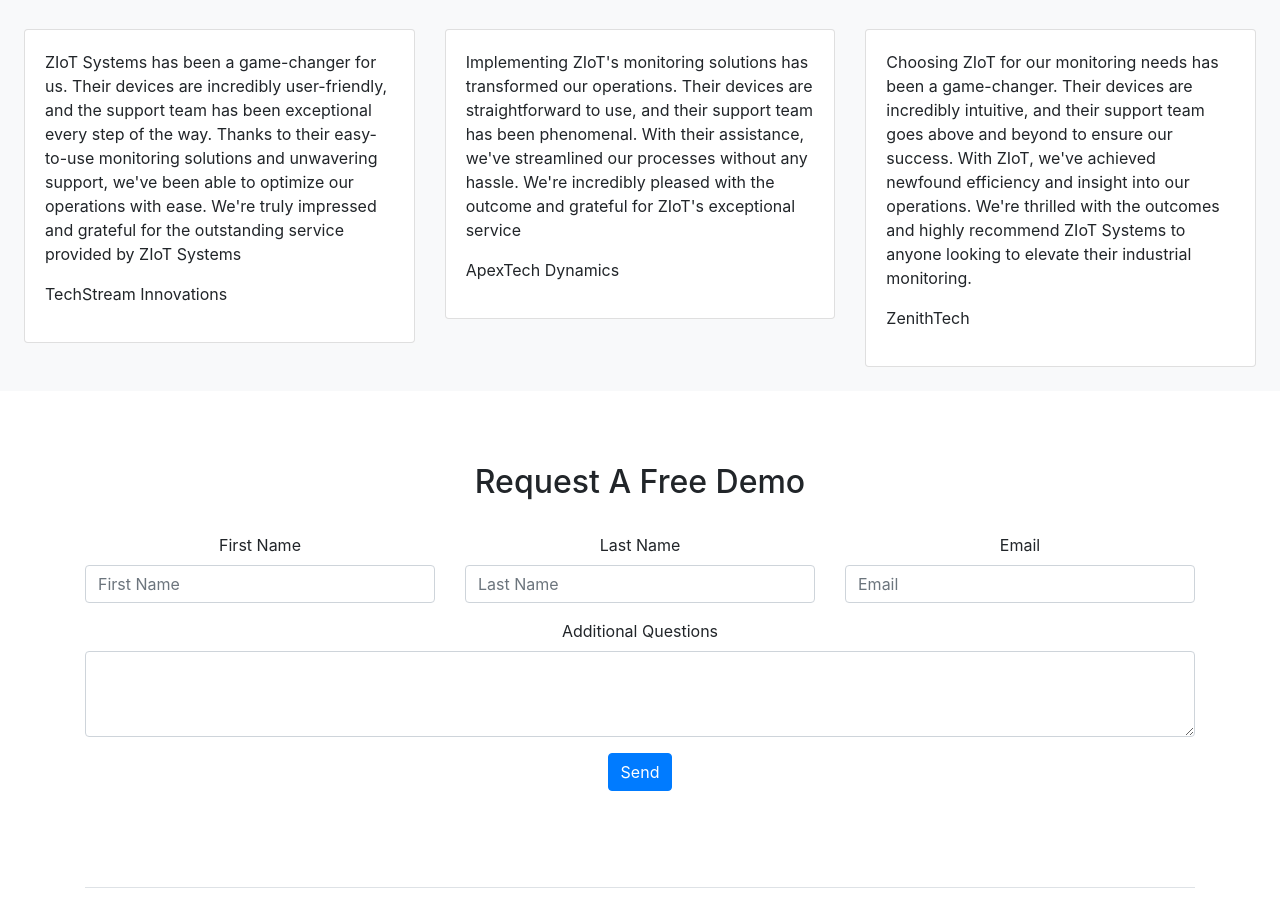
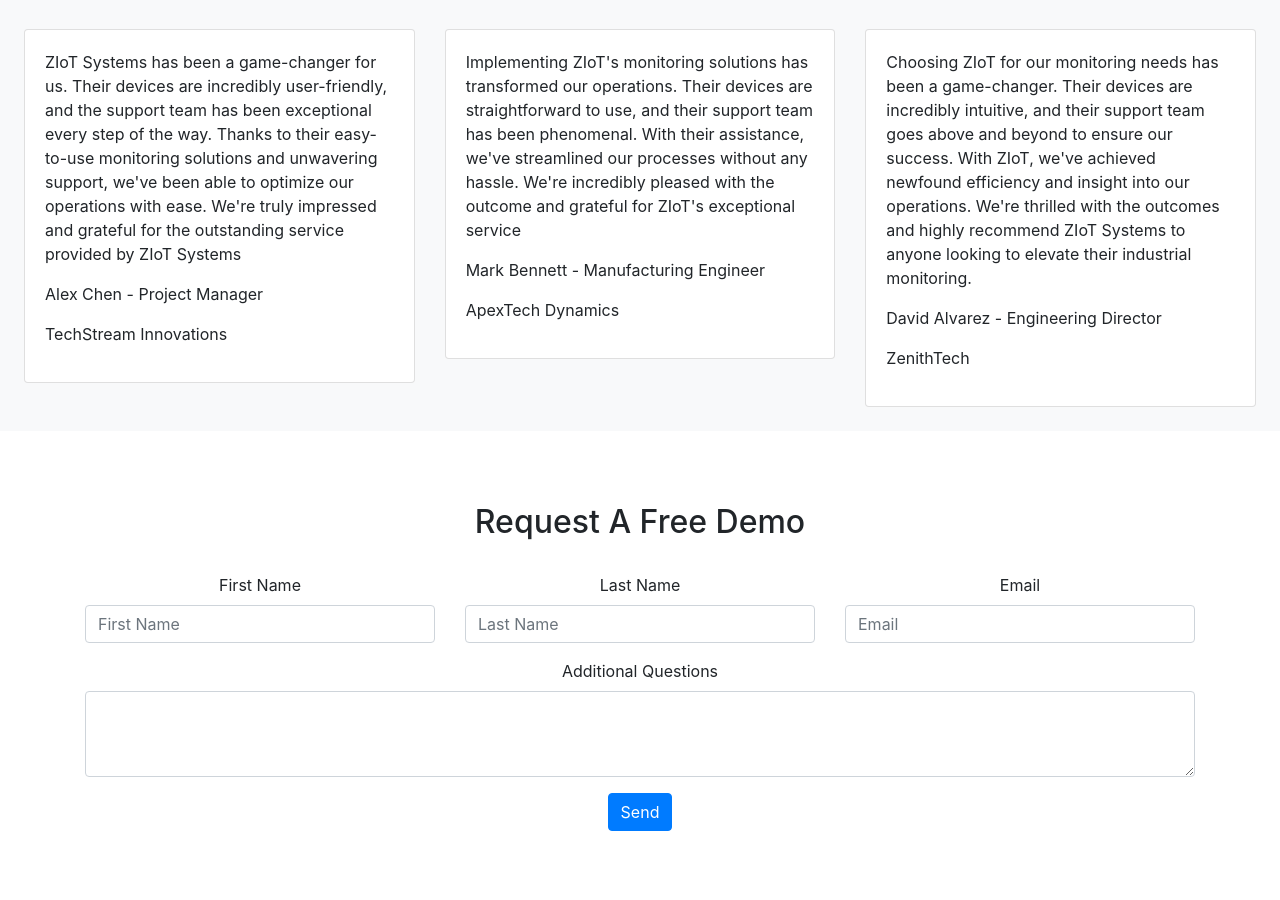
Before and after one commit to ZIoT-Systems/ZIoT-Systems.github.io, a Jekyll site: the page built from README.md, in a window 1280 px wide and 900 px high, scrolled down 2106 px. Built offline with Jekyll 4.4.1, drawn with Linux system fonts in a browser that asks for light colours; our own code applies the rules of GitHub Pages for plain Markdown files.

```diff
--- a/_layouts/default.html
+++ b/_layouts/default.html
@@ -196,6 +196,7 @@
                 <div class="card">
                     <div class="card-body">
                         <p>ZIoT Systems has been a game-changer for us. Their devices are incredibly user-friendly, and the support team has been exceptional every step of the way. Thanks to their easy-to-use monitoring solutions and unwavering support, we've been able to optimize our operations with ease. We're truly impressed and grateful for the outstanding service provided by ZIoT Systems</p>
+                        <p>Alex Chen - Project Manager</p>
                         <p>TechStream Innovations</p>
                     </div>
                 </div>
@@ -204,6 +205,7 @@
                 <div class="card">
                     <div class="card-body">
                         <p>Implementing ZIoT's monitoring solutions has transformed our operations. Their devices are straightforward to use, and their support team has been phenomenal. With their assistance, we've streamlined our processes without any hassle. We're incredibly pleased with the outcome and grateful for ZIoT's exceptional service</p>
+                        <p>Mark Bennett - Manufacturing Engineer</p>
                         <p>ApexTech Dynamics</p>
                     </div>
                 </div>
@@ -212,6 +214,7 @@
                 <div class="card">
                     <div class="card-body">
                         <p>Choosing ZIoT for our monitoring needs has been a game-changer. Their devices are incredibly intuitive, and their support team goes above and beyond to ensure our success. With ZIoT, we've achieved newfound efficiency and insight into our operations. We're thrilled with the outcomes and highly recommend ZIoT Systems to anyone looking to elevate their industrial monitoring.</p>
+                        <p>David Alvarez - Engineering Director</p>
                         <p>ZenithTech</p>
                     </div>
                 </div>
```
